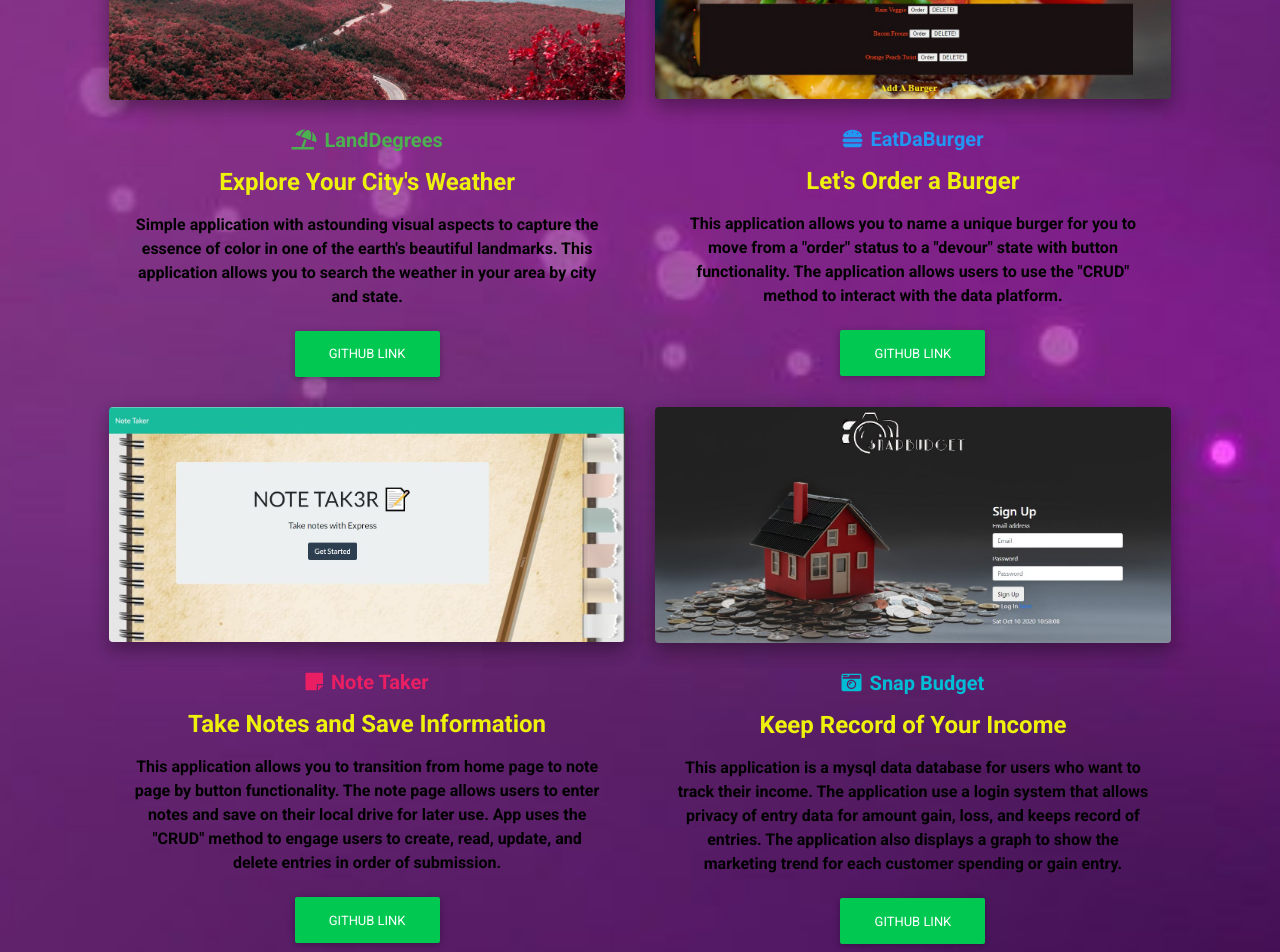
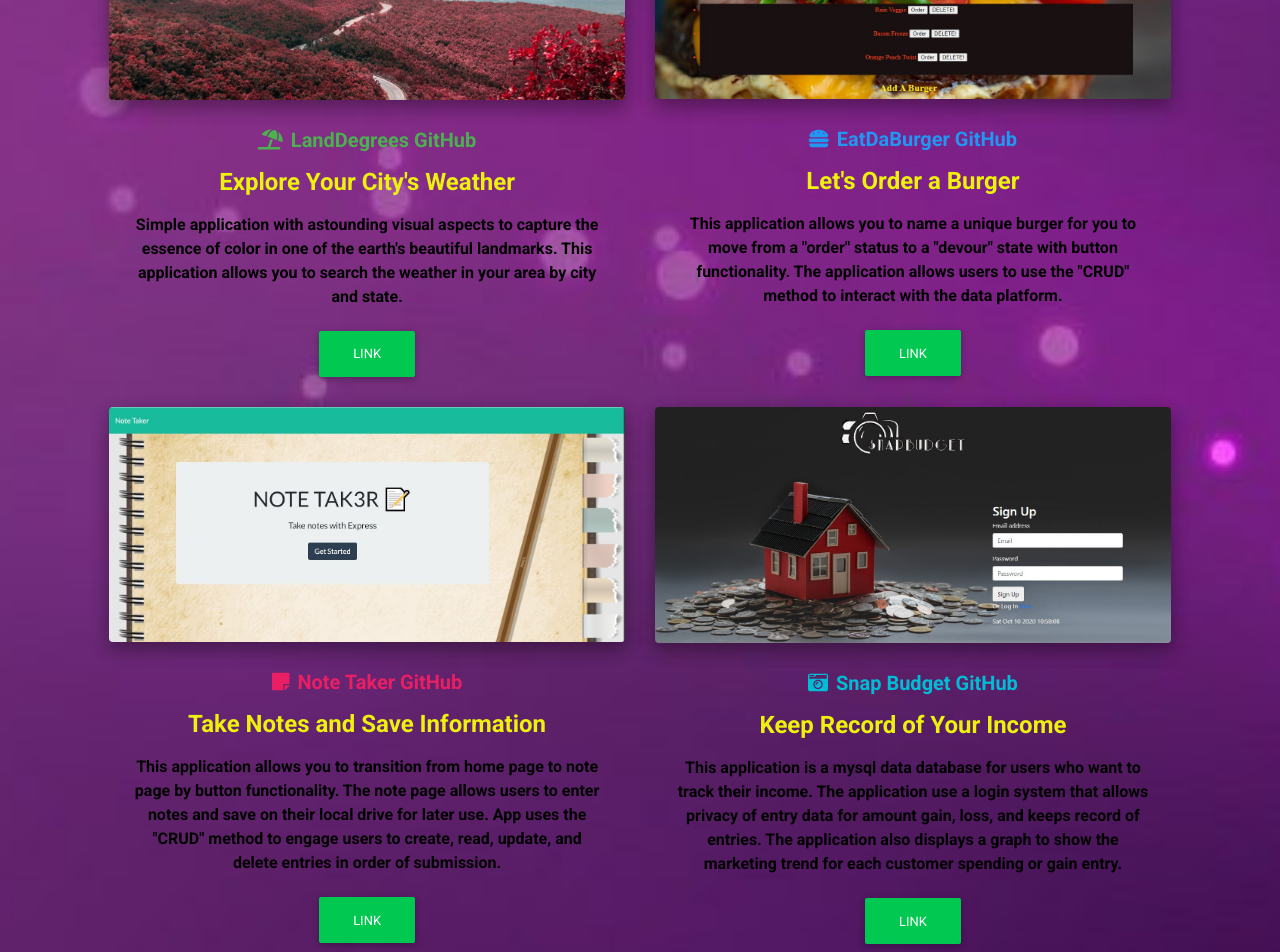
Before and after one commit to nnismithllc/NSmithWorkProfile, a React (Create React App) app: page / in a window 1280 px wide. Shown: the part 2260-3212 px from the top of the page. Built offline with nearby package versions, Linux system fonts and the light colour scheme.

Commit message:
updated github and deployed links- working site

```diff
--- a/src/App.css
+++ b/src/App.css
@@ -86,3 +86,7 @@ h4{
 h2{
   color: whitesmoke;
 }
+
+.button1 {
+  color: white;
+}
--- a/src/Component/Portfolio.js
+++ b/src/Component/Portfolio.js
@@ -27,9 +27,6 @@ function Portfolio() {
         <MDBCol md="6" xl="5" className="mb-4">
           <MDBView className="overlay rounded z-depth-2" waves>
             <img src={LandPic} alt="LandDegree" className="img-fluid" />
-            <a href="https://nnismithllc.github.io/LandDegrees/">
-              <MDBMask overlay="white-slight" />
-            </a>
           </MDBView>
           <MDBCardBody className="pb-0">
             <a
@@ -38,7 +35,7 @@ function Portfolio() {
             >
               <h5 className="font-weight-bold mt-2 mb-3">
                 <MDBIcon icon="umbrella-beach" className="pr-2" />
-                LandDegrees
+                LandDegrees GitHub
               </h5>
             </a>
             <h4 className="font-weight-bold mb-3">
@@ -51,16 +48,14 @@ function Portfolio() {
               and state.
             </p>
             <MDBBtn color="success" rounded>
-              GitHub Link
+            <a href="https://nnismithllc.github.io/LandDegrees/"
+              className="button1" >Link</a>
             </MDBBtn>
           </MDBCardBody>
         </MDBCol>
         <MDBCol md="6" xl="5" className="mb-4">
           <MDBView className="overlay rounded z-depth-2" waves>
             <img src={BurgerPic} alt="Burger" className="img-fluid" />
-            <a href="https://burgermebabydelight.herokuapp.com/">
-              <MDBMask overlay="white-slight" />
-            </a>
           </MDBView>
           <MDBCardBody className="pb-0">
             <a
@@ -69,7 +64,7 @@ function Portfolio() {
             >
               <h5 className="font-weight-bold mt-2 mb-3">
                 <MDBIcon icon="hamburger" className="pr-2" />
-                EatDaBurger
+                EatDaBurger GitHub
               </h5>
             </a>
             <h4 className="font-weight-bold mb-3">Let's Order a Burger</h4>
@@ -80,16 +75,14 @@ function Portfolio() {
               method to interact with the data platform.
             </p>
             <MDBBtn color="success" rounded>
-              GitHub Link
+            <a href="https://burgermebabydelight.herokuapp.com/"
+              className="button1" >Link</a>
             </MDBBtn>
           </MDBCardBody>
         </MDBCol>
         <MDBCol md="6" xl="5" className="mb-4">
           <MDBView className="overlay rounded z-depth-2" waves>
             <img src={NotePic} alt="Note Taker" className="img-fluid" />
-            <a href="https://notetak3r.herokuapp.com/">
-              <MDBMask overlay="white-slight" />
-            </a>
           </MDBView>
           <MDBCardBody className="pb-0">
             <a
@@ -98,7 +91,7 @@ function Portfolio() {
             >
               <h5 className="font-weight-bold mt-2 mb-3">
                 <MDBIcon icon="sticky-note" className="pr-2" />
-                Note Taker
+                Note Taker GitHub
               </h5>
             </a>
             <h4 className="font-weight-bold mb-3">
@@ -112,22 +105,20 @@ function Portfolio() {
               entries in order of submission.
             </p>
             <MDBBtn color="success" rounded>
-              GitHub Link
+            <a href="https://notetak3r.herokuapp.com/"
+              className="button1" >Link</a>
             </MDBBtn>
           </MDBCardBody>
         </MDBCol>
         <MDBCol md="6" xl="5" className="mb-4">
           <MDBView className="overlay rounded z-depth-2" waves>
             <img src={SnapPic} alt="SnapBudget" className="img-fluid" />
-            <a href="https://mysnapbudget.herokuapp.com/">
-              <MDBMask overlay="white-slight" />
-            </a>
           </MDBView>
           <MDBCardBody className="pb-0">
             <a href="https://github.com/WD40JS/project_2" className="cyan-text">
               <h5 className="font-weight-bold mt-2 mb-3">
                 <MDBIcon icon="camera-retro" className="pr-2" />
-                Snap Budget
+                Snap Budget GitHub
               </h5>
             </a>
             <h4 className="font-weight-bold mb-3">
@@ -141,7 +132,8 @@ function Portfolio() {
               marketing trend for each customer spending or gain entry.
             </p>
             <MDBBtn color="success" rounded>
-              GitHub Link
+            <a href="https://mysnapbudget.herokuapp.com/"
+              className="button1" >Link</a>
             </MDBBtn>
           </MDBCardBody>
         </MDBCol>
```
